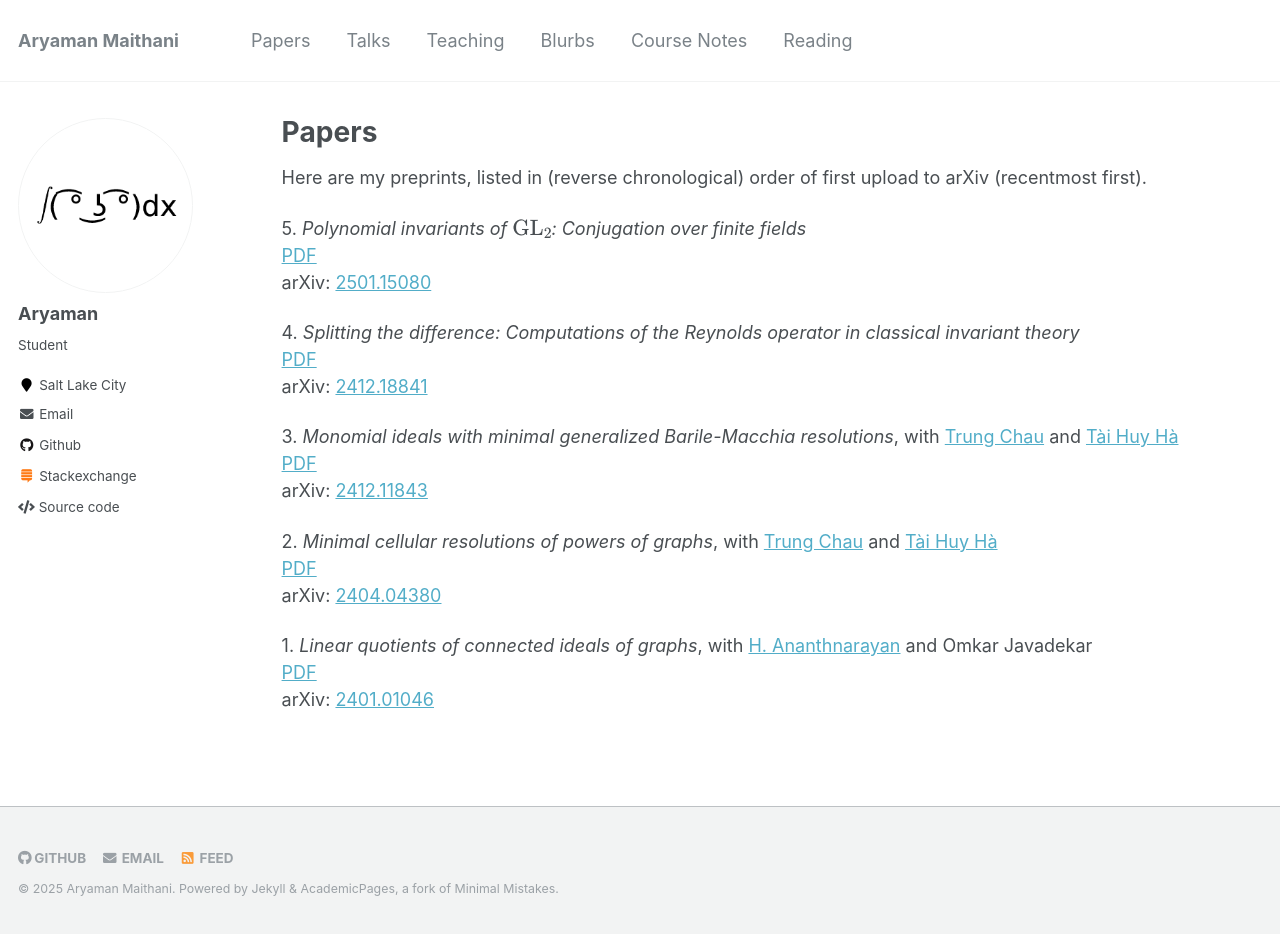
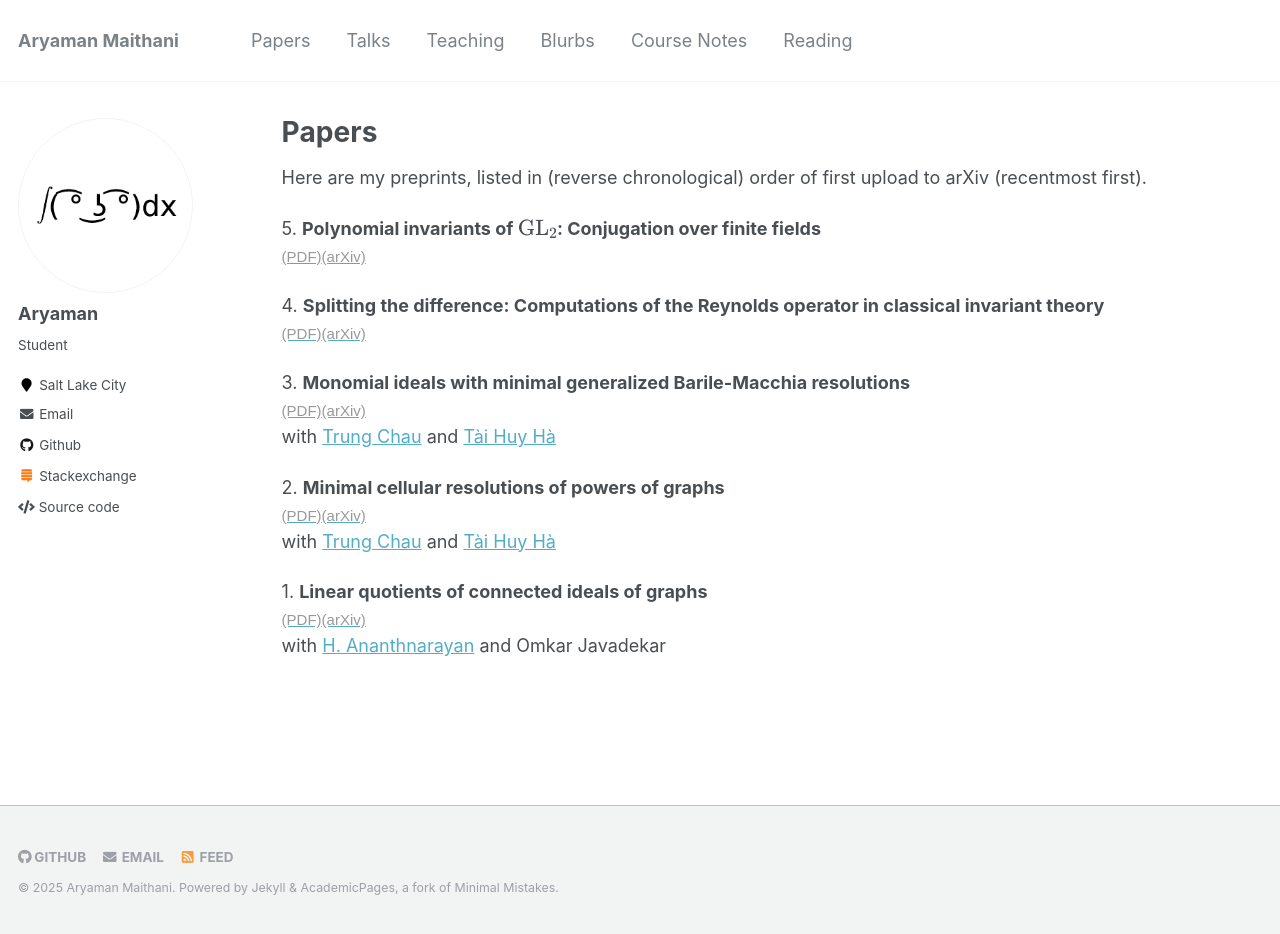
Before and after one commit to aryamanmaithani/math, a Jekyll site: the page built from _pages/papers.md, in a window 1280 px wide and 934 px high. Built offline with Jekyll 4.4.1, drawn with Linux system fonts in a browser that asks for light colours; formulas are drawn with MathJax 3.

Commit message:
change appearance of PDF and arXiv links

```diff
--- a/_pages/papers.md
+++ b/_pages/papers.md
@@ -8,22 +8,20 @@ author_profile: true
 Here are my preprints, listed in (reverse chronological) order of first upload to arXiv (recentmost first).
 <!-- generated by /math/codes/papers_page_generator/generator.py -->
 
-5\. <i>Polynomial invariants of \\(\operatorname{GL}_{2}\\): Conjugation over finite fields</i>
-[PDF](maithani_conjugation.pdf)
-arXiv: [2501.15080](https://arxiv.org/abs/2501.15080)
+5\. <b>Polynomial invariants of \\(\operatorname{GL}_{2}\\): Conjugation over finite fields</b>
+<a href="maithani_conjugation"><span style="font-family: sans-serif, 'Open Sans';color: #999;font-size: 15px;">(PDF)</span></a><a href="https://arxiv.org/abs/2501.15080"><span style="font-family: sans-serif, 'Open Sans';color: #999;font-size: 15px;">(arXiv)</span></a>
 
-4\. <i>Splitting the difference: Computations of the Reynolds operator in classical invariant theory</i>
-[PDF](maithani_classical_reynolds.pdf)
-arXiv: [2412.18841](https://arxiv.org/abs/2412.18841)
+4\. <b>Splitting the difference: Computations of the Reynolds operator in classical invariant theory</b>
+<a href="maithani_classical_reynolds"><span style="font-family: sans-serif, 'Open Sans';color: #999;font-size: 15px;">(PDF)</span></a><a href="https://arxiv.org/abs/2412.18841"><span style="font-family: sans-serif, 'Open Sans';color: #999;font-size: 15px;">(arXiv)</span></a>
 
-3\. <i>Monomial ideals with minimal generalized Barile-Macchia resolutions</i>, with [Trung Chau](https://trungchaumath.github.io/) and [Tài Huy Hà](http://www.math.tulane.edu/~tai/)
-[PDF](chau_ha_maithani_monomial_ideal_BM.pdf)
-arXiv: [2412.11843](https://arxiv.org/abs/2412.11843)
+3\. <b>Monomial ideals with minimal generalized Barile-Macchia resolutions</b>
+<a href="chau_ha_maithani_monomial_ideal_BM"><span style="font-family: sans-serif, 'Open Sans';color: #999;font-size: 15px;">(PDF)</span></a><a href="https://arxiv.org/abs/2412.11843"><span style="font-family: sans-serif, 'Open Sans';color: #999;font-size: 15px;">(arXiv)</span></a>
+with [Trung Chau](https://trungchaumath.github.io/) and [Tài Huy Hà](http://www.math.tulane.edu/~tai/)
 
-2\. <i>Minimal cellular resolutions of powers of graphs</i>, with [Trung Chau](https://trungchaumath.github.io/) and [Tài Huy Hà](http://www.math.tulane.edu/~tai/)
-[PDF](chau_ha_maithani_minimal_cellular_resolutions.pdf)
-arXiv: [2404.04380](https://arxiv.org/abs/2404.04380)
+2\. <b>Minimal cellular resolutions of powers of graphs</b>
+<a href="chau_ha_maithani_minimal_cellular_resolutions"><span style="font-family: sans-serif, 'Open Sans';color: #999;font-size: 15px;">(PDF)</span></a><a href="https://arxiv.org/abs/2404.04380"><span style="font-family: sans-serif, 'Open Sans';color: #999;font-size: 15px;">(arXiv)</span></a>
+with [Trung Chau](https://trungchaumath.github.io/) and [Tài Huy Hà](http://www.math.tulane.edu/~tai/)
 
-1\. <i>Linear quotients of connected ideals of graphs</i>, with [H. Ananthnarayan](https://www.math.iitb.ac.in/~ananth/) and Omkar Javadekar
-[PDF](ananthnarayan_javadekar_maithani_linear_quotients_connected_ideals.pdf)
-arXiv: [2401.01046](https://arxiv.org/abs/2401.01046)
+1\. <b>Linear quotients of connected ideals of graphs</b>
+<a href="ananthnarayan_javadekar_maithani_linear_quotients_connected_ideals"><span style="font-family: sans-serif, 'Open Sans';color: #999;font-size: 15px;">(PDF)</span></a><a href="https://arxiv.org/abs/2401.01046"><span style="font-family: sans-serif, 'Open Sans';color: #999;font-size: 15px;">(arXiv)</span></a>
+with [H. Ananthnarayan](https://www.math.iitb.ac.in/~ananth/) and Omkar Javadekar
```
Also changed, not shown: 1 other file.
